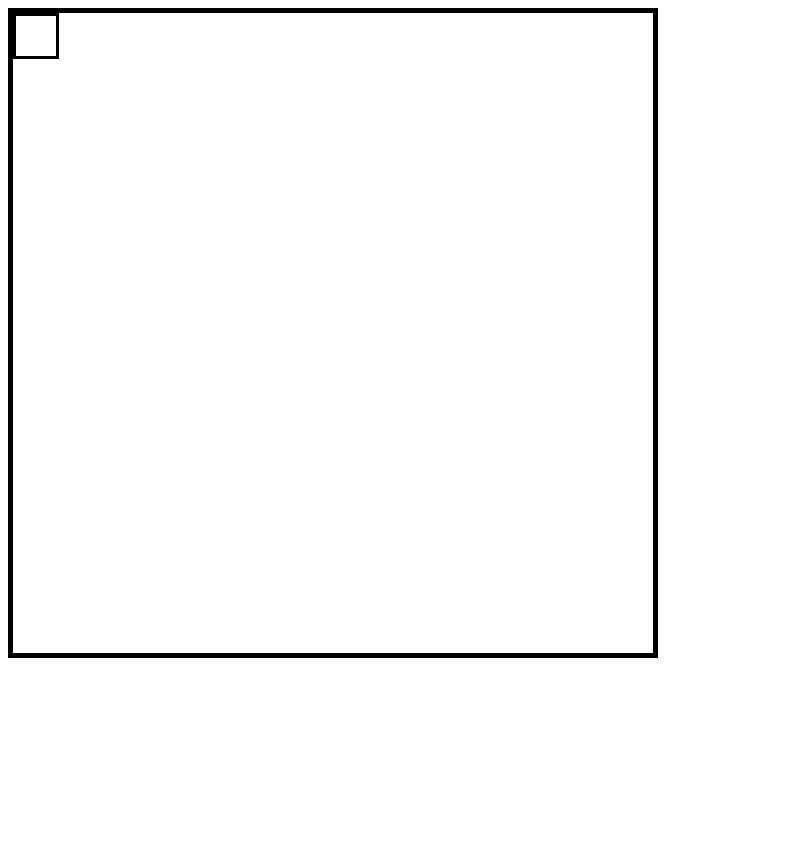
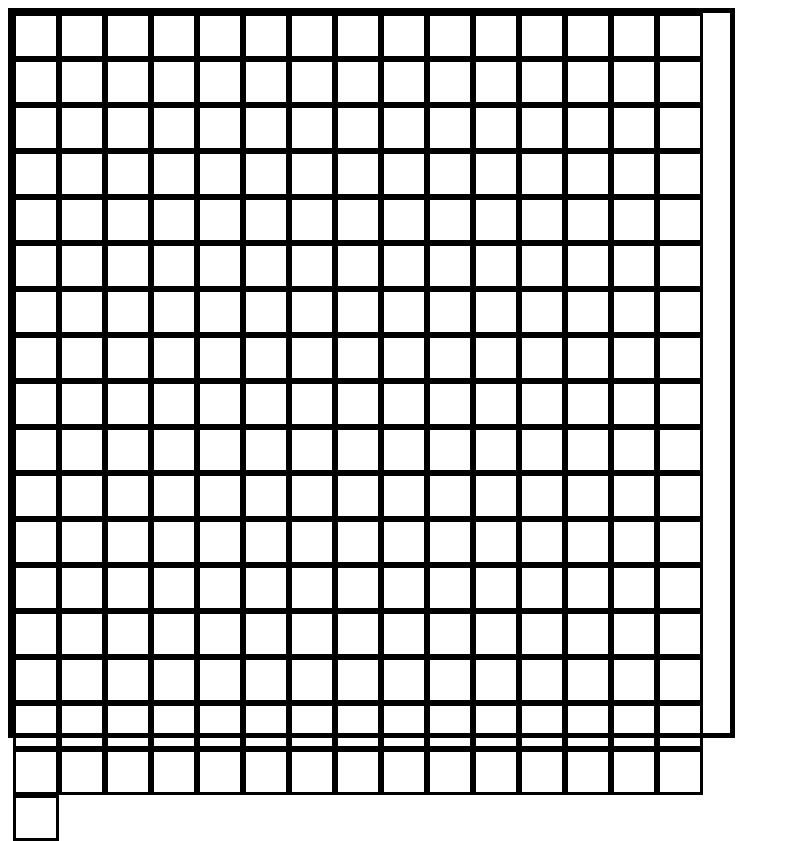
Before and after one commit to ultrafluff/etch_a_sketch, a plain HTML site: page index.html in a window 1280 px wide. Shown: the whole page, without its empty margins (0-790 px from the left). Before the commit the page ends 800 px from the top, so only its background shows below. Drawn offline with Linux system fonts and the light colour scheme.

Commit message:
Added the boxes

```diff
--- a/index.html
+++ b/index.html
@@ -9,7 +9,6 @@
 </head>
 <body>
     <div class="container">
-        <div class="box"></div>
     </div>
 </body>
 </html>
--- a/javascript.js
+++ b/javascript.js
@@ -3,3 +3,12 @@ const container = document.querySelector(".container")
 const div = document.createElement("div")
 
 div.classList.add("box")
+
+
+container.appendChild(div)
+
+
+
+for (let count = 0; count < 255; count++) {
+    container.appendChild(div.cloneNode(true))
+}
--- a/style.css
+++ b/style.css
@@ -1,8 +1,9 @@
 .container {
     border: black 5px solid;
-    width: 640px;
-    height: 640px;
-    display:flex
+    width: 717px;
+    height: 720px;
+    display:flex;
+    flex-wrap: wrap;
 }
 
 .box {
```
